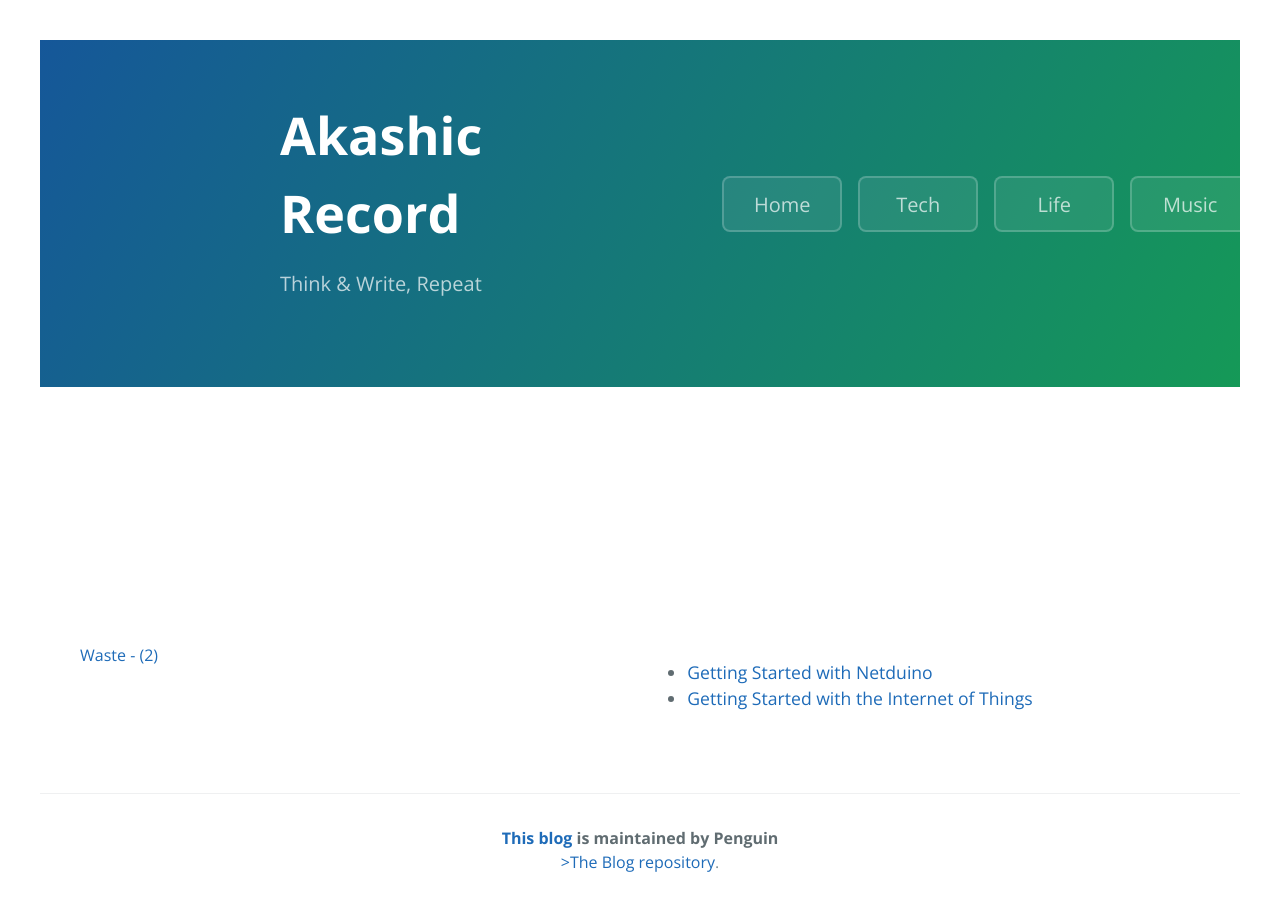
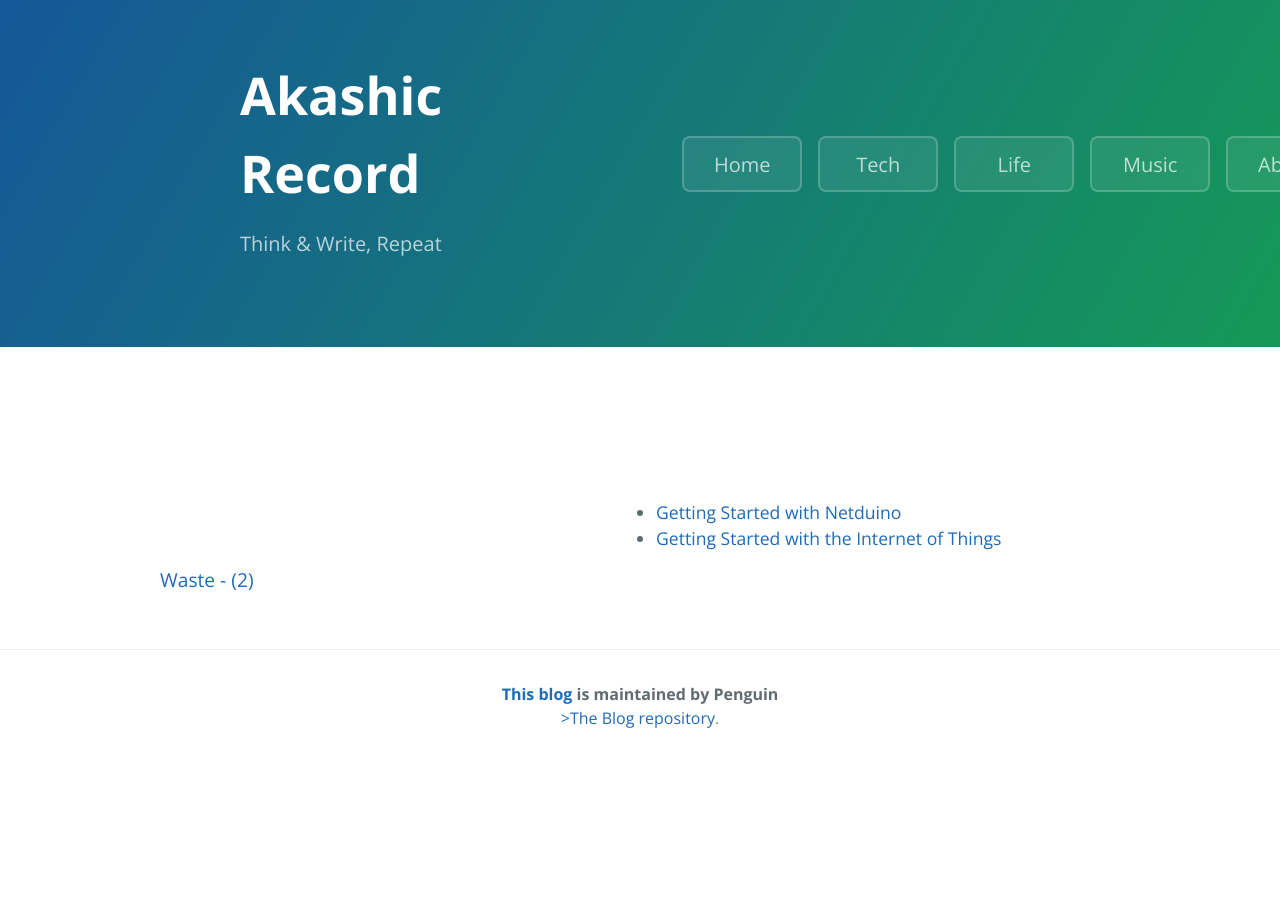
Before and after one commit to sivese/sivese.github.io, a Jekyll site: the page built from index.md, in a window 1280 px wide. Built offline with Jekyll 4.4.1, drawn with Linux system fonts in a browser that asks for light colours.

Commit message:
Update akashic.scss

```diff
--- a/_sass/akashic.scss
+++ b/_sass/akashic.scss
@@ -45,7 +45,7 @@ $hr-border-color: #eff0f1 !default;
 }
 
 body {
-  padding: 2.5rem;
+  padding: 0;
   margin: 0;
   font-family: "Open Sans", "Helvetica Neue", Helvetica, Arial, sans-serif;
   font-size: 16px;
@@ -115,8 +115,7 @@ a {
 
   @include large {
     max-width: 64rem;
-    padding: 2rem 6rem;
-    margin: 0 auto;
+    padding: 3rem 6rem;
     font-size: 1.1rem;
   }
 
@@ -317,12 +316,15 @@ a {
 }
 
 .blog-body {
-  margin-top: 15rem;
+  margin-top: 6.5rem;
   display: flex;
 }
 
 .side-nav {
   width: 25rem;
+  margin-left: 7.5rem;
+  margin-top: 6rem;
+  font-size: 1.2rem;
 }
 
 .blog-name {
```
